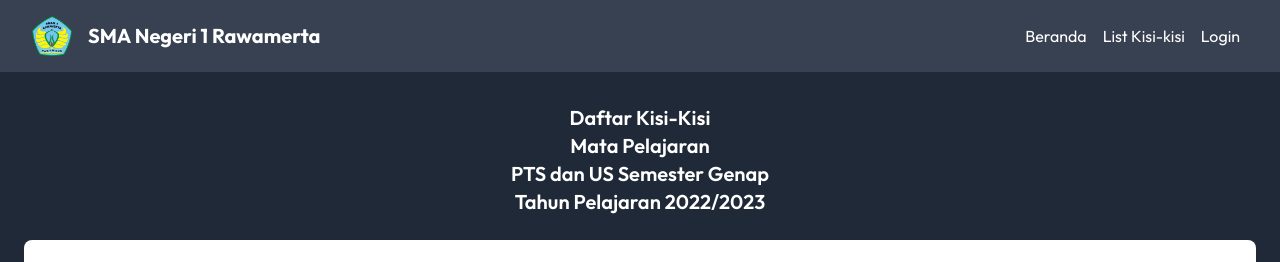
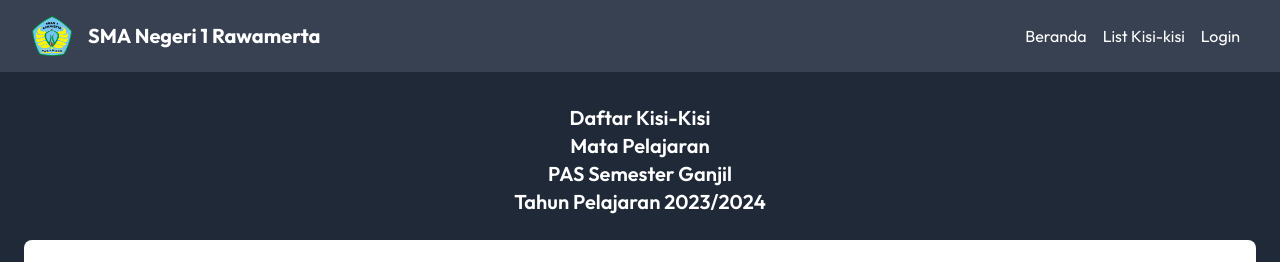
Before and after one commit to mrh275/kisi-kisi, a Vue app: page /daftar-kisi-kisi in a window 1280 px wide. Shown: the top 262 px of the page. Built offline with nearby package versions, Linux system fonts and the light colour scheme; no server answers; what vue-sweetalert2 would draw is missing.

Commit message:
modified title

```diff
--- a/src/views/DaftarKisiKisi.vue
+++ b/src/views/DaftarKisiKisi.vue
@@ -109,8 +109,8 @@ export default {
       <h2 class="text-xl font-semibold text-center kisi-title">
         Daftar Kisi-Kisi <br />
         Mata Pelajaran <br />
-        PTS dan US Semester Genap <br />
-        Tahun Pelajaran 2022/2023
+        PAS Semester Ganjil <br />
+        Tahun Pelajaran 2023/2024
       </h2>
     </div>
 
```
